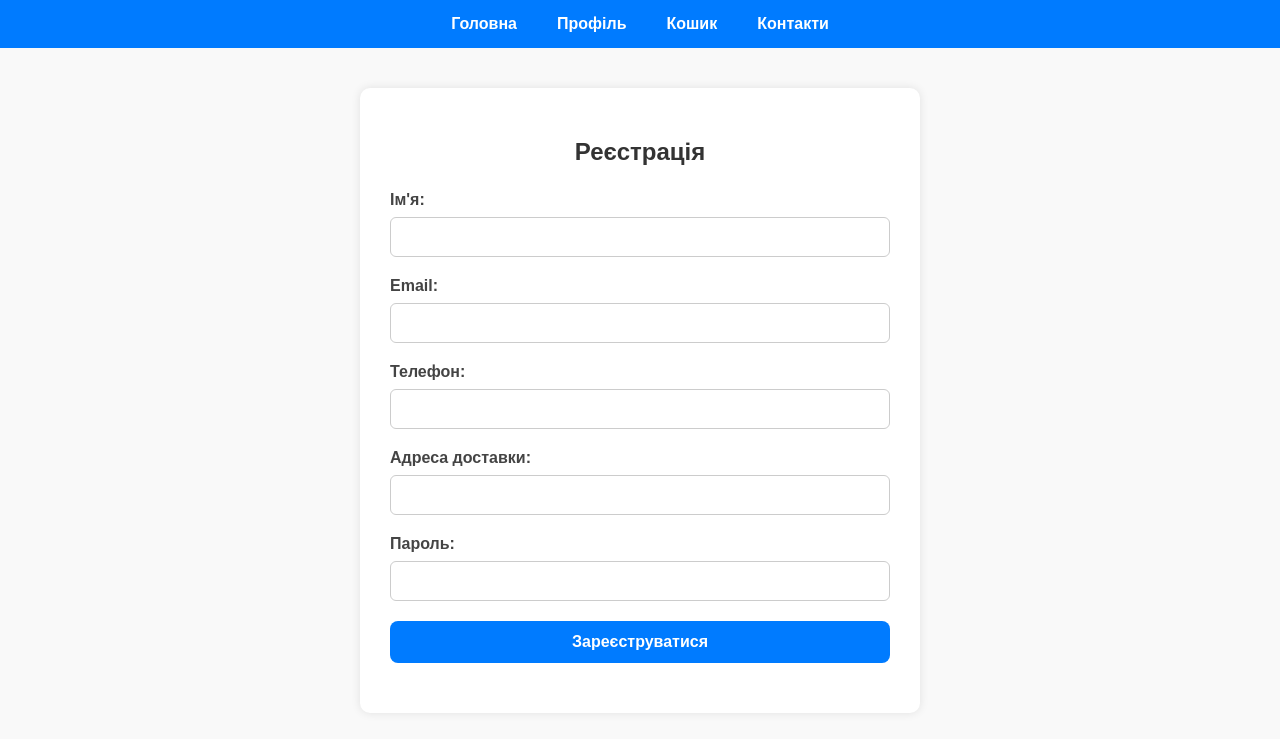
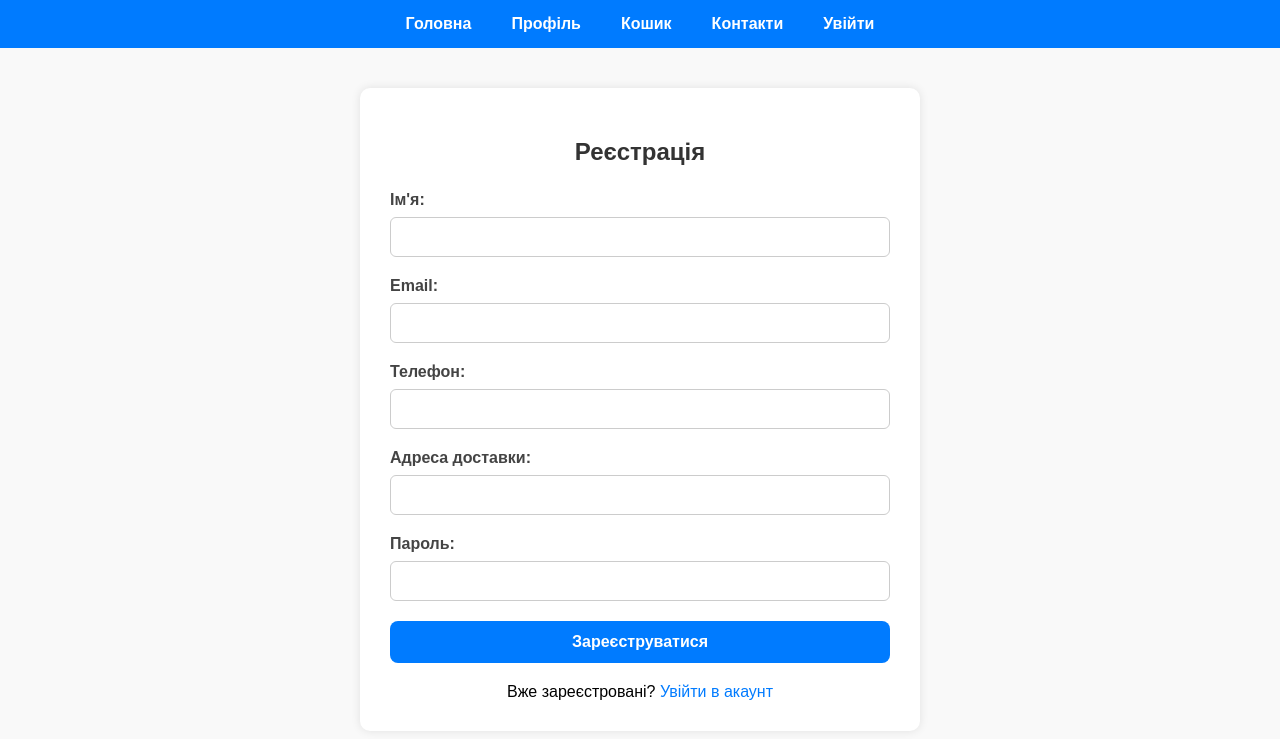
Before and after one commit to vlad-abobus/ElectroMeow2, a Flask app: page /register in a window 1280 px wide. Shown: the top 739 px of the page. Run offline with Flask 3, Linux system fonts and the light colour scheme.

Commit message:
Update register.html

```diff
--- a/templates/register.html
+++ b/templates/register.html
@@ -97,6 +97,20 @@
     background-color: #f8d7da;
     color: #721c24;
   }
+
+  .login-link {
+    text-align: center;
+    margin-top: 20px;
+  }
+
+  .login-link a {
+    color: #007bff;
+    text-decoration: none;
+  }
+
+  .login-link a:hover {
+    text-decoration: underline;
+  }
 </style>
 
 </head>
@@ -107,6 +121,11 @@
   <a href="{{ url_for('profile') }}">Профіль</a>
   <a href="{{ url_for('cart') }}">Кошик</a>
   <a href="{{ url_for('contacts') }}">Контакти</a>
+  {% if 'user_email' in session %}
+    <a href="{{ url_for('logout') }}">Вийти</a>
+  {% else %}
+    <a href="{{ url_for('login') }}">Увійти</a>
+  {% endif %}
 </div>
 
 <div class="registration-container">
@@ -150,6 +169,10 @@
       <button type="submit">Зареєструватися</button>
     </div>
   </form>
+
+  <div class="login-link">
+    Вже зареєстровані? <a href="{{ url_for('login') }}">Увійти в акаунт</a>
+  </div>
 </div>
 
 </body>
```
